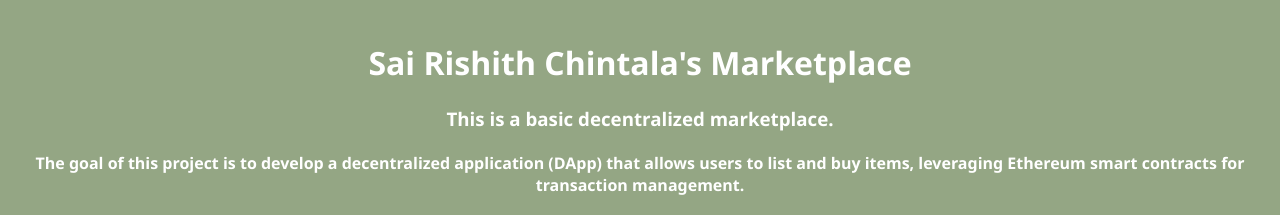
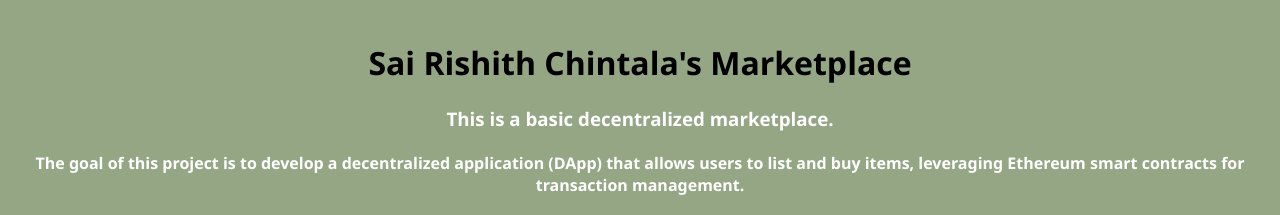
Before and after one commit to rishichintala/rishichintala.github.io, a website: page index.html in a window 1280 px wide. Shown: the top 215 px of the page. Drawn offline with nearby package versions, Linux system fonts and the light colour scheme.

Commit message:
Update styles.css

```diff
--- a/styles.css
+++ b/styles.css
@@ -10,7 +10,9 @@
     background-color: #E4E4D0;
     color: #333;
 }
-
+h1{
+    color: #000000;
+}
 header {
     background-color: #94A684;
     color: white;
```
